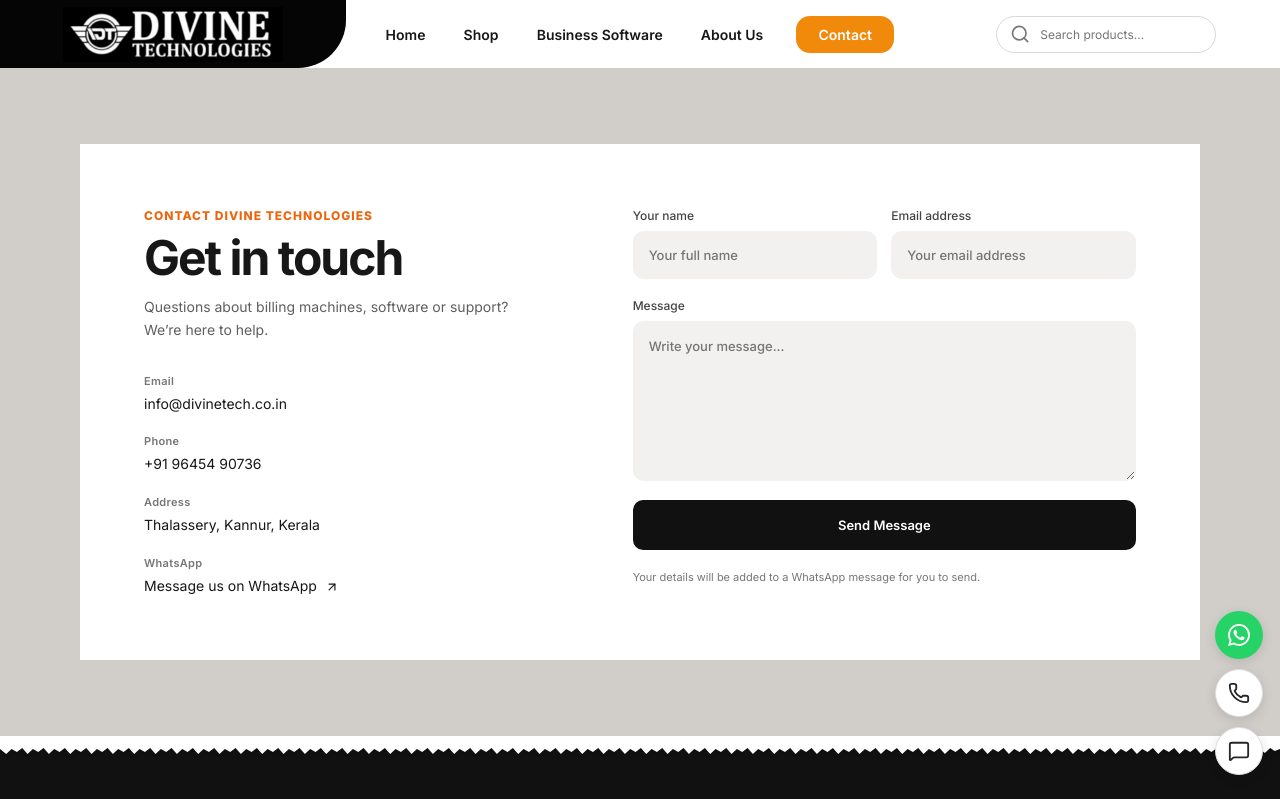
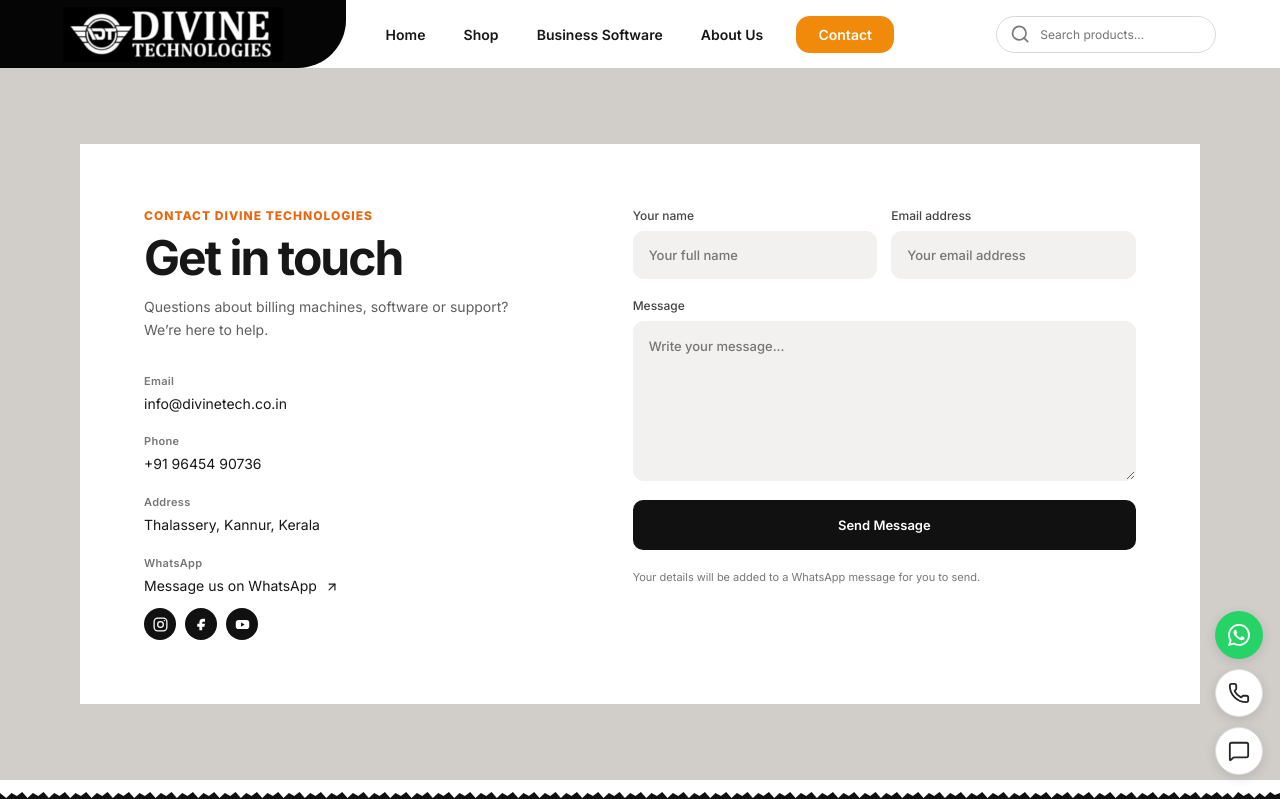
Before and after one commit to amarnathks1234-ui/DIVINE, a plain HTML site: page CONTACT.HTML in a window 1280 px wide. Shown: the top 799 px of the page. Drawn offline with nearby package versions, Linux system fonts and the light colour scheme.

Commit message:
Add social media icons to contact page
Co-authored-by: Copilot <223556219+Copilot@users.noreply.github.com>

```diff
--- a/CONTACT.HTML
+++ b/CONTACT.HTML
@@ -56,6 +56,26 @@
                         <a href="#" data-whatsapp="Hello Divine Technologies, I would like to get in touch.">
                             Message us on WhatsApp <i data-lucide="arrow-up-right" aria-hidden="true"></i>
                         </a>
+                        <div class="contact-social-icons" role="group" aria-label="Social media platforms">
+                            <span class="contact-social-icon" role="img" aria-label="Instagram">
+                                <svg viewBox="0 0 24 24" aria-hidden="true">
+                                    <rect x="3" y="3" width="18" height="18" rx="5"></rect>
+                                    <circle cx="12" cy="12" r="4"></circle>
+                                    <circle class="contact-social-dot" cx="17.5" cy="6.5" r="1"></circle>
+                                </svg>
+                            </span>
+                            <span class="contact-social-icon" role="img" aria-label="Facebook">
+                                <svg viewBox="0 0 24 24" aria-hidden="true">
+                                    <path d="M14 8h3V4h-3c-3.3 0-5 2-5 5v2H6v4h3v5h4v-5h3l1-4h-4V9c0-.7.3-1 1-1z"></path>
+                                </svg>
+                            </span>
+                            <span class="contact-social-icon" role="img" aria-label="YouTube">
+                                <svg viewBox="0 0 24 24" aria-hidden="true">
+                                    <rect x="2.5" y="5.5" width="19" height="13" rx="4"></rect>
+                                    <path class="contact-social-play" d="M10 9v6l5-3z"></path>
+                                </svg>
+                            </span>
+                        </div>
                     </div>
                 </div>
             </div>
--- a/style.css
+++ b/style.css
@@ -2475,6 +2475,47 @@ img {
     vertical-align: middle;
 }
 
+.contact-social-icons {
+    display: flex;
+    align-items: center;
+    gap: 9px;
+    margin-top: 7px;
+}
+
+.contact-social-icon {
+    width: 32px;
+    height: 32px;
+    display: grid;
+    place-items: center;
+    border-radius: 50%;
+    background: #111;
+    color: #fff;
+}
+
+.contact-social-icon svg {
+    width: 17px;
+    height: 17px;
+    fill: none;
+    stroke: currentColor;
+    stroke-width: 1.8;
+}
+
+.contact-social-icon:nth-child(2) svg,
+.contact-social-icon:nth-child(3) svg {
+    fill: currentColor;
+    stroke: none;
+}
+
+.contact-social-icon .contact-social-dot {
+    fill: currentColor;
+    stroke: none;
+}
+
+.contact-social-icon .contact-social-play {
+    fill: #111;
+    stroke: none;
+}
+
 .contact-form {
     display: grid;
     gap: 19px;
```
